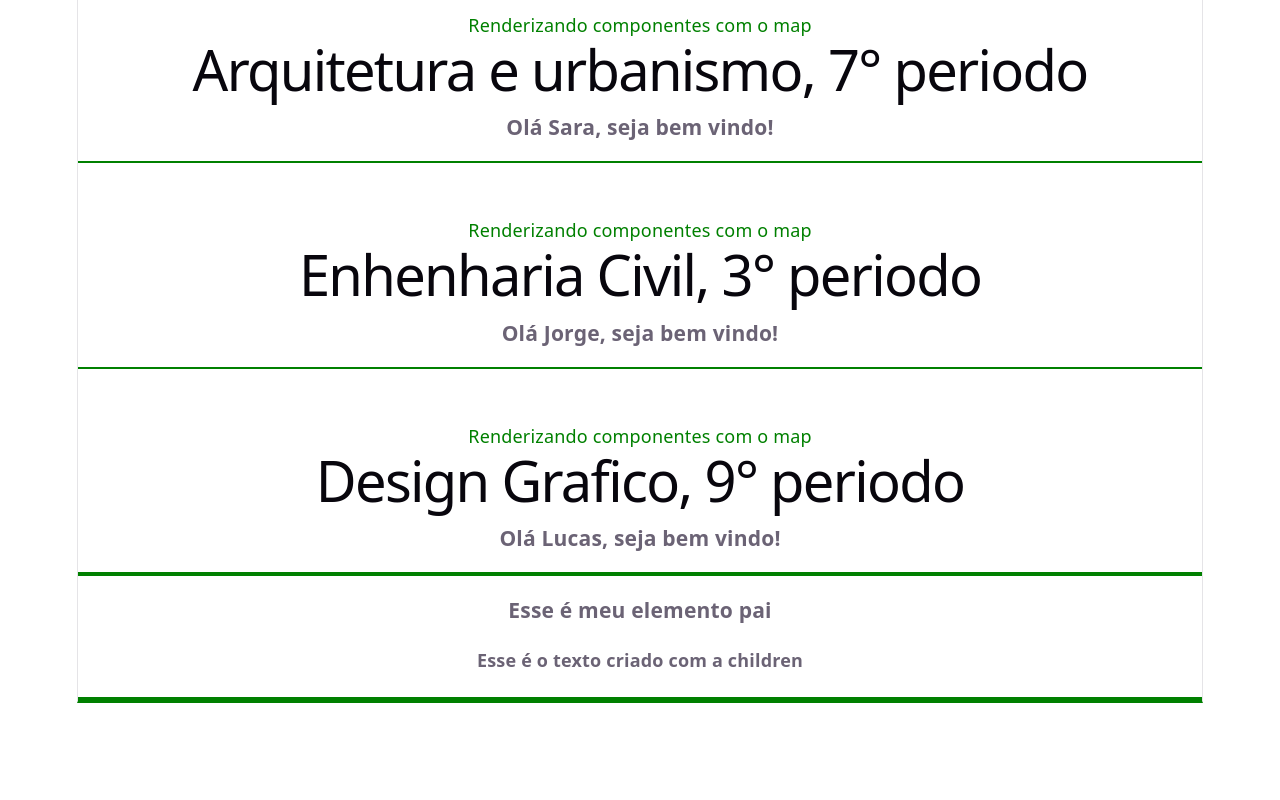
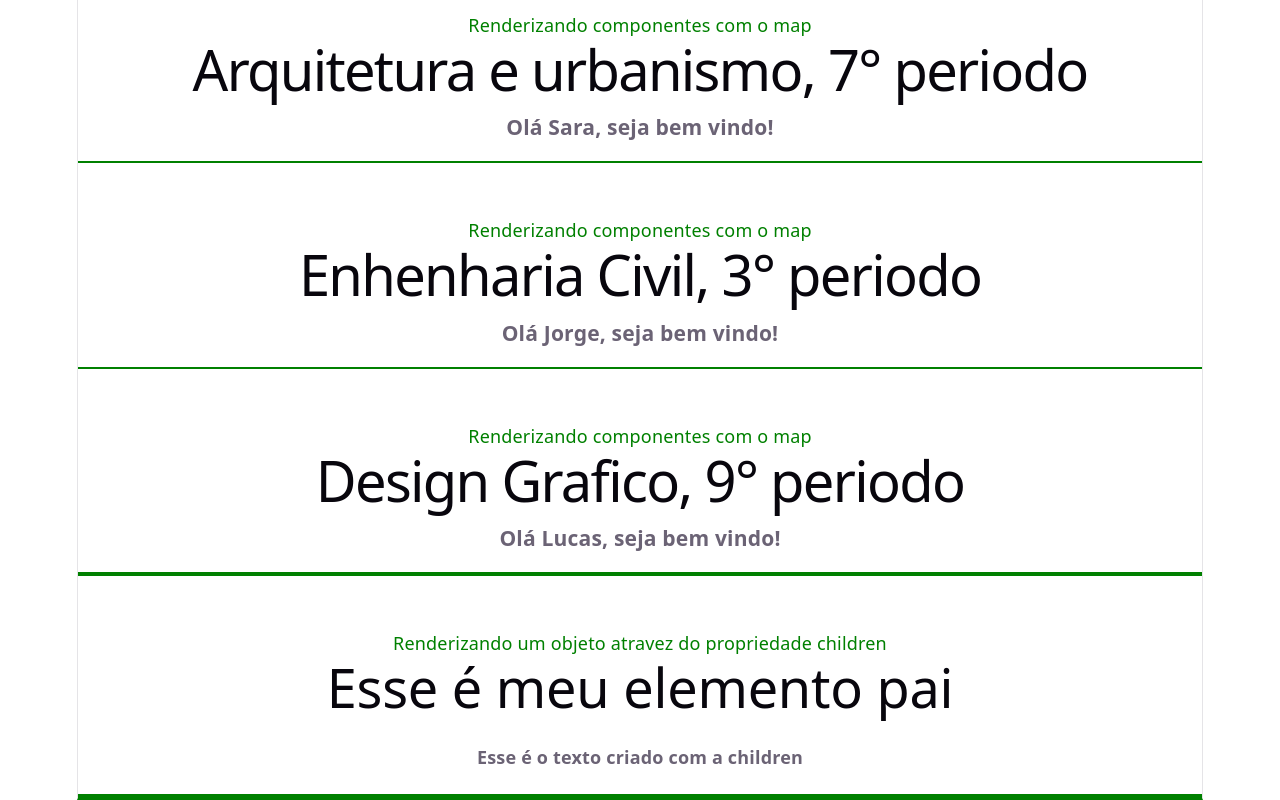
Before and after one commit to Matheus-Eliaquim/Calculadora-De-Led, a React (Vite) app in the folder fundamentos-react/: page / in a window 1280 px wide. Shown: the part 1038-1838 px from the top of the page. Before the commit the page ends 1741 px from the top, so only its background shows below. Built offline with nearby package versions, Linux system fonts and the light colour scheme.

Commit message:
children

```diff
--- a/fundamentos-react/src/App.jsx
+++ b/fundamentos-react/src/App.jsx
@@ -63,6 +63,7 @@ function App() {
       </div>
 
       <div>
+        <p>Renderizando um objeto atravez do propriedade children</p>
         <Children>
           <div>
             <h4>Esse é o texto criado com a children</h4>
--- a/fundamentos-react/src/components/Children.jsx
+++ b/fundamentos-react/src/components/Children.jsx
@@ -1,7 +1,7 @@
 const Children = ({children}) => {
   return (
     <>
-    <h3>Esse é meu elemento pai</h3>
+    <h2 style={{fontSize: "3rem"}}>Esse é meu elemento pai</h2>
     {children}
     </>
   )
```
